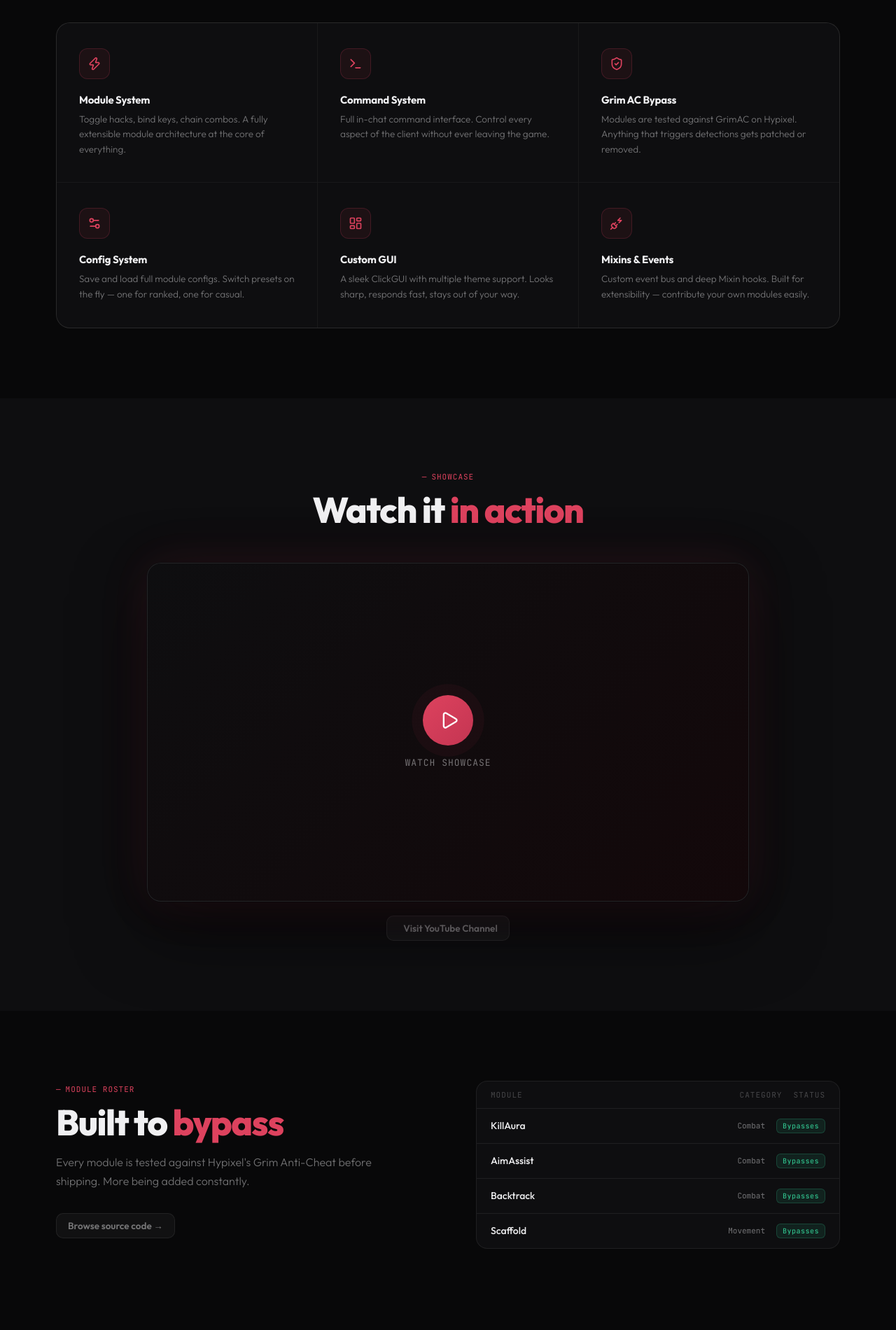
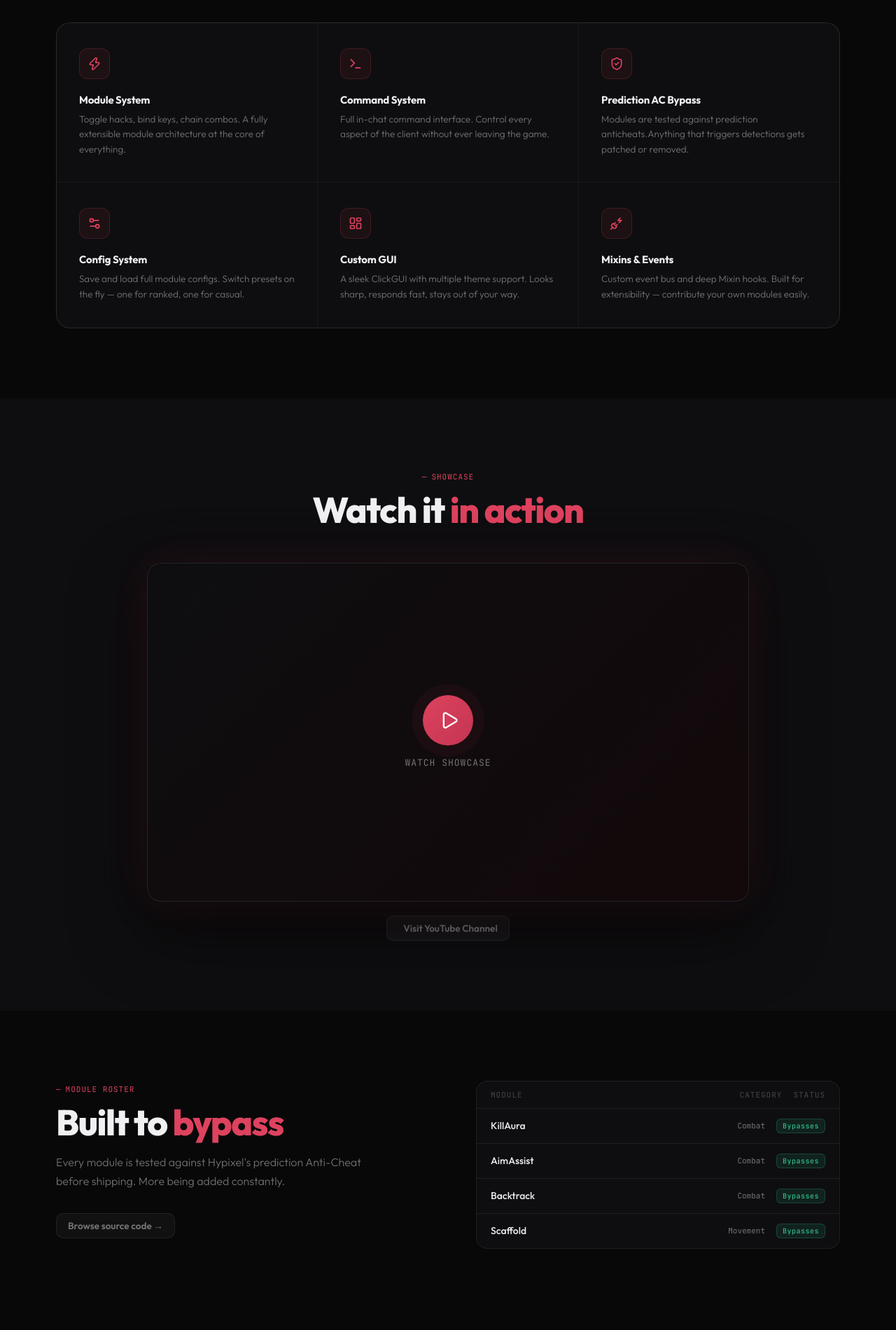
Before and after one commit to ArsenicClient/arsenicclient.github.io, a plain HTML site: page index.html in a window 1280 px wide. Shown: the part 1220-3120 px from the top of the page at 70% size. Drawn offline with nearby package versions, Linux system fonts and the light colour scheme; no server answers; some icons are missing.

Commit message:
Update index.html

```diff
--- a/index.html
+++ b/index.html
@@ -4,8 +4,8 @@
 <meta charset="UTF-8">
 <meta name="viewport" content="width=device-width, initial-scale=1.0">
 <title>Arsenic — Minecraft 1.8.9 Client</title>
-<meta name="description" content="Arsenic is a free open-source Minecraft 1.8.9 client built to bypass Hypixel and Grim Anti-Cheat. Download now — clean, fast, and deadly.">
-<meta name="keywords" content="Arsenic client, Minecraft 1.8.9 cheat client, Hypixel bypass, Grim AC bypass, open source Minecraft client, Forge mod">
+<meta name="description" content="Arsenic is a free open-source Minecraft 1.8.9 client built to bypass Hypixel and Prediction Anti-Cheats. Download now — clean, fast, and deadly.">
+<meta name="keywords" content="Arsenic client, Minecraft 1.8.9 cheat client, Hypixel bypass, Prediction AC bypass, open source Minecraft client, Forge mo, hacked client, ghost client">
 <meta name="google-site-verification" content="2pxJgqr8BIjc1vUOhCG8ClirSI0KEv28rkrMKEFR4RU" />
 <link rel="preconnect" href="https://fonts.googleapis.com">
 <link href="https://fonts.googleapis.com/css2?family=Outfit:wght@200;300;400;500;600;700;800;900&family=JetBrains+Mono:wght@300;400;500;700&display=swap" rel="stylesheet">
@@ -862,8 +862,8 @@ footer {
       </div>
       <div class="feat-card">
         <div class="feat-icon-wrap"><i data-lucide="shield-check"></i></div>
-        <div class="feat-title">Grim AC Bypass</div>
-        <div class="feat-desc">Modules are tested against GrimAC on Hypixel. Anything that triggers detections gets patched or removed.</div>
+        <div class="feat-title">Prediction AC Bypass</div>
+        <div class="feat-desc">Modules are tested against prediction anticheats.Anything that triggers detections gets patched or removed.</div>
       </div>
       <div class="feat-card">
         <div class="feat-icon-wrap"><i data-lucide="settings-2"></i></div>
@@ -916,7 +916,7 @@ footer {
       <div class="reveal">
         <div class="section-tag">Module Roster</div>
         <h2 class="section-h">Built to <span>bypass</span></h2>
-        <p class="section-lead" style="margin-bottom:32px;">Every module is tested against Hypixel's Grim Anti-Cheat before shipping. More being added constantly.</p>
+        <p class="section-lead" style="margin-bottom:32px;">Every module is tested against Hypixel's prediction Anti-Cheat before shipping. More being added constantly.</p>
         <a href="https://github.com/ArsenicClient/Arsenic/tree/main/src/main" target="_blank" class="btn-ghost" style="display:inline-flex;">
           Browse source code →
         </a>
@@ -966,7 +966,7 @@ footer {
     <div class="about-left reveal">
       <h2>About Arsenic Client</h2>
       <p><strong>Arsenic</strong> is a free, open-source <strong>Minecraft 1.8.9 cheat client</strong> targeting competitive players on <strong>Hypixel</strong>. It runs as a standard <strong>Forge mod</strong> — no launcher patching, no sketchy injectors, just drop it in your mods folder.</p>
-      <p>The client's core focus is passing the <strong>Grim Anti-Cheat (GrimAC)</strong> system used on Hypixel. Any module that triggers detection flags is immediately patched or pulled from the build, keeping your account safe.</p>
+      <p>The client's core focus is passing the <strong>prediction Anti-Cheat</strong> system used on Hypixel. Any module that triggers detection flags is immediately patched or pulled from the build, keeping your account safe.</p>
       <p>Arsenic includes a full <strong>module system</strong>, <strong>command interface</strong>, persistent <strong>config system</strong>, and a polished ClickGUI — built on custom Mixins and a lightweight event bus for maximum performance.</p>
       <p>To build from source: clone the repo, run <code>setup.bat</code>, load the Gradle project in your IDE, and start developing. Contact <code>@kv.dev</code> on Discord for setup help.</p>
     </div>
@@ -985,7 +985,7 @@ footer {
         <div class="info-label">Targets</div>
         <ul class="info-list">
           <li>Hypixel</li>
-          <li>Grim Anti-Cheat</li>
+          <li>Prediction Anti-Cheat</li>
           <li>PvP Servers</li>
         </ul>
       </div>
```
